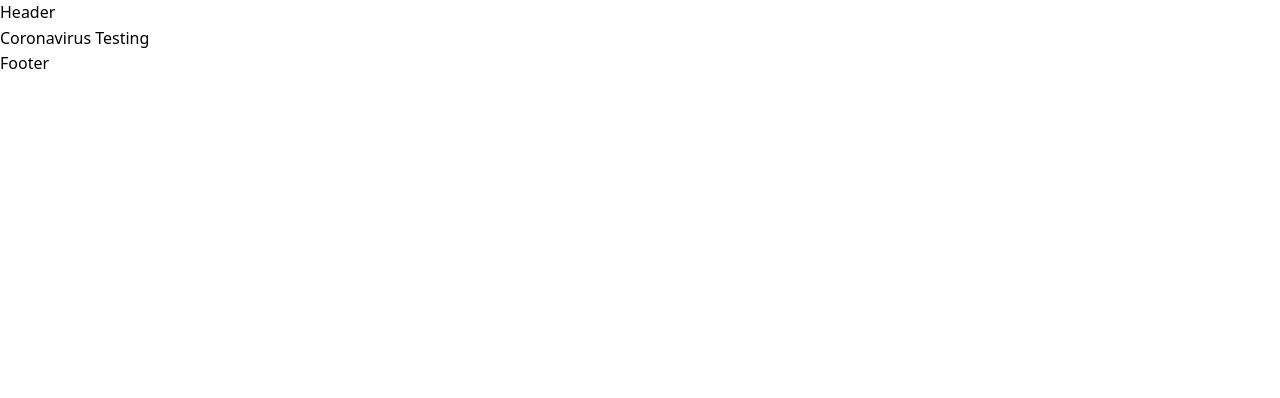
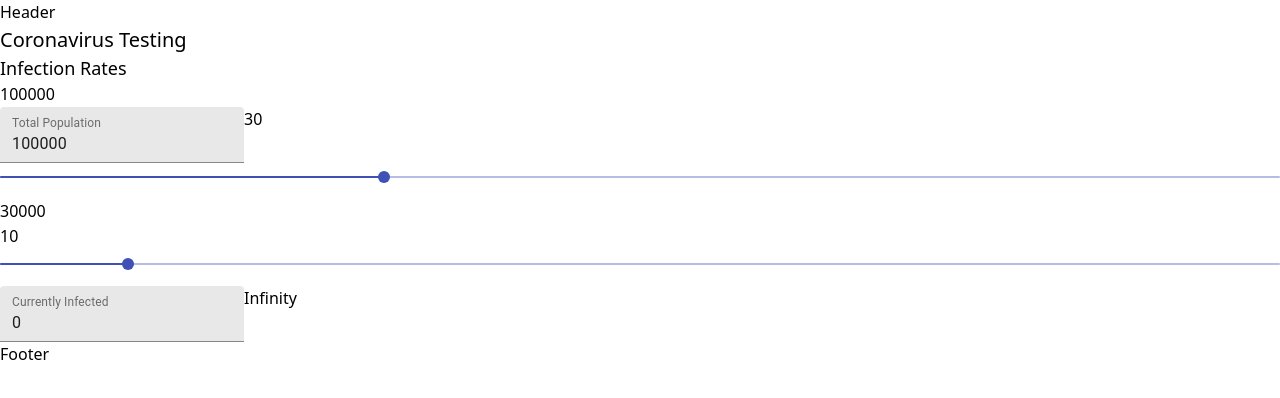
Before and after one commit to cip3/covid19testing, a Next.js app: page / in a window 1280 px wide. Shown: the top 398 px of the page. Built offline with nearby package versions, Linux system fonts and the light colour scheme.

Commit message:
InfectionRate calculator done

```diff
--- a/pages/index.jsx
+++ b/pages/index.jsx
@@ -1,11 +1,70 @@
 import PageLayout from "../layouts/Page";
+import Slider from "@material-ui/core/Slider";
+import TextField from "@material-ui/core/TextField";
+import { useState } from "react";
 
-const IndexPage = () => (
-  <PageLayout>
+const InfectionRate = ({ population, setPopulation }) => {
+  const [percent, setPercent] = useState(30);
+  const [rate, setRate] = useState(10);
+  const [current, setCurrent] = useState(0);
+
+  const percentInfected = (population * percent) / 100;
+  const days = Math.round(
+    (Math.log(percentInfected) - Math.log(current)) / Math.log(1 + rate / 100)
+  );
+
+  return (
     <div>
-      <h1>Coronavirus Testing</h1>
+      <h2 className="text-lg">Infection Rates</h2>
+      {population}
+      <div>
+        <form>
+          <TextField
+            label="Total Population"
+            variant="filled"
+            value={population}
+            type="number"
+            onChange={x => setPopulation(x.target.value)}
+          />
+          {percent}
+          <Slider
+            value={percent}
+            step={5}
+            onChange={(_, value) => setPercent(value)}
+          />
+
+          <p>{percentInfected}</p>
+
+          {rate}
+          <Slider value={rate} onChange={(_, value) => setRate(value)} />
+
+          <TextField
+            label="Currently Infected"
+            variant="filled"
+            value={current}
+            type="number"
+            onChange={x => setCurrent(x.target.value)}
+          />
+
+          {days}
+        </form>
+      </div>
     </div>
-  </PageLayout>
-);
+  );
+};
+
+const IndexPage = () => {
+  const [population, setPopulation] = useState(100000);
+
+  return (
+    <PageLayout>
+      <div>
+        <h1 className="text-xl">Coronavirus Testing</h1>
+
+        <InfectionRate population={population} setPopulation={setPopulation} />
+      </div>
+    </PageLayout>
+  );
+};
 
 export default IndexPage;
```
